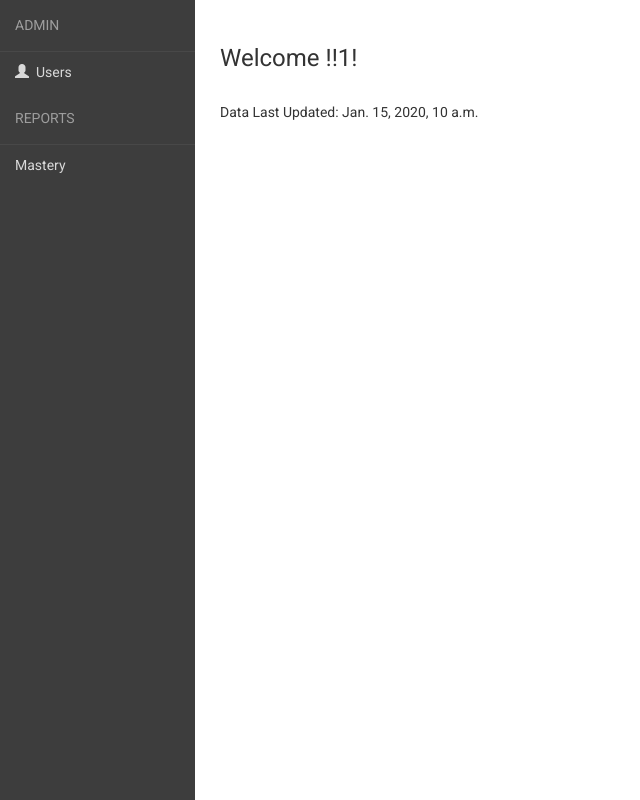
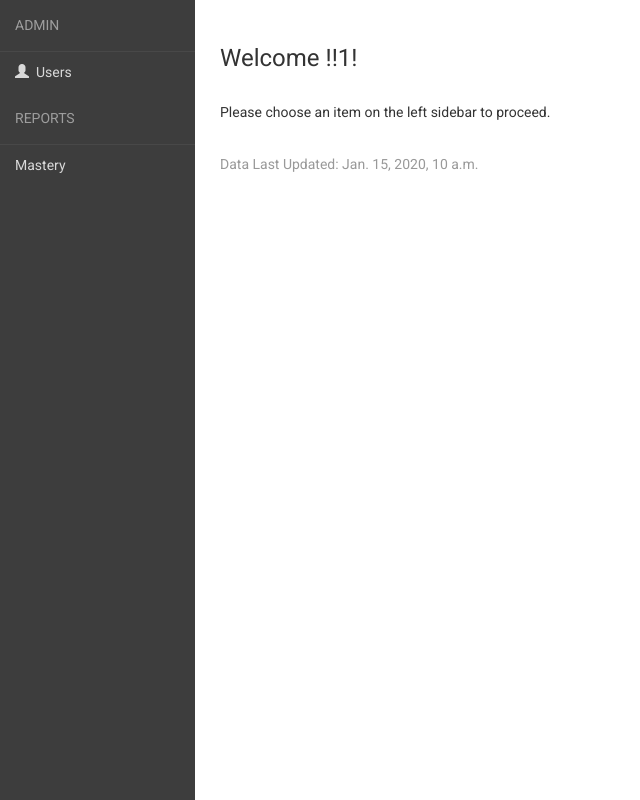
Before and after one commit to soniaguptacmu/Dashboard, a Django app: template mysite/nalanda/templates/index.html in a window 1280 px wide. Shown: the part 46-846 px from the top of the page, without its empty margins (0-640 px from the left). Run offline with Django 3.2, Linux system fonts and the light colour scheme; the template is opened without the code that fills it: most values are stand-ins (such as "Sample title", 1, 10 or a date in 2020); some libraries are stand-ins or nearby versions.

Commit message:
styles update

```diff
--- a/mysite/nalanda/static/css/main.css
+++ b/mysite/nalanda/static/css/main.css
@@ -581,6 +581,10 @@ th.name-column {
     border-radius: 0 0 4px 4px;
 }
 
+.status-update {
+	color: #999;
+}
+
 .prevents-interaction {
     width: 100%;
     height: 100%;
--- a/mysite/nalanda/templates/index.html
+++ b/mysite/nalanda/templates/index.html
@@ -63,7 +63,9 @@
             <div id="primary" class="site-content">
 	            <h3>Welcome !!1!</h3>
 	            <br>
-				Data Last Updated: {{ data.dateUpdated }}
+	            <p>Please choose an item on the left sidebar to proceed.</p>
+	            <br>
+	            <p class="status-update">Data Last Updated: {{ data.dateUpdated }}</p>
             </div>
         </div>
         <div id="secondary" class="site-sidebar">
```
